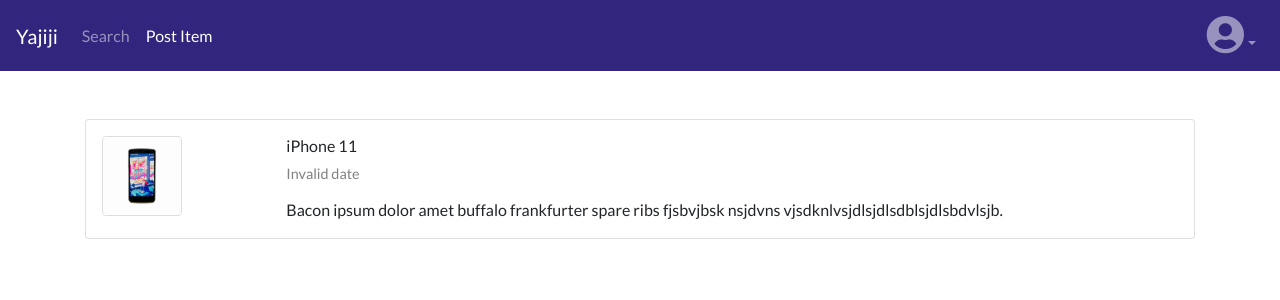
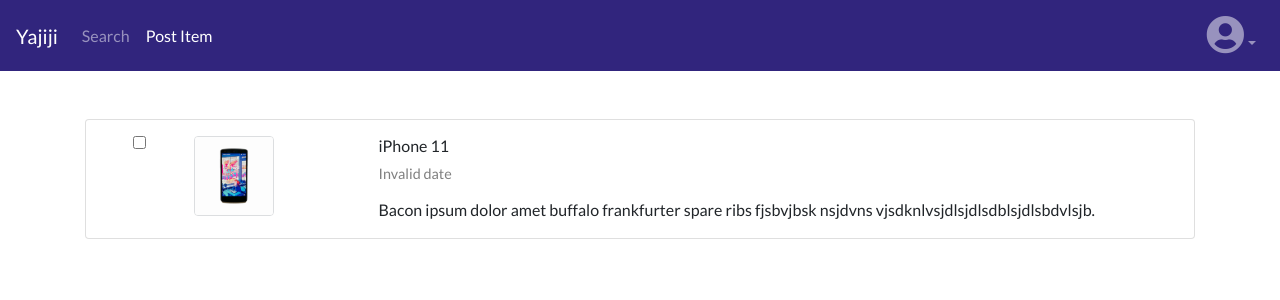
Before and after one commit to ykurata/shop-app, a React (Create React App) app in the folder client/: page /message in a window 1280 px wide. Shown: the top 300 px of the page. Built offline with nearby package versions, Linux system fonts and the light colour scheme; no server answers; sample sign-in values are in the browser's storage.

Commit message:
add checkbox in message list

```diff
--- a/client/src/components/List.js
+++ b/client/src/components/List.js
@@ -50,7 +50,7 @@ class List extends Component {
     let items;
 
     items = filteredItems.map((item, i) => (
-      <Link to={`/detail/${item.id}`} className="card list-group-item" key={i}>
+      <Link to={`/detail/${item.id}`} className="card" key={i}>
         <div className="card-body row">
           <div className="col-lg-3 col-md-3 col-sm-2">
             {item.image.length !== 0 ? (
--- a/client/src/components/Message.js
+++ b/client/src/components/Message.js
@@ -24,20 +24,21 @@ class Message extends Component {
         <div className="container item-list">
 
             <div className="list-group">
-              <Link to="/" className="card card-link message-list-group-item" >
-                {/* <Link to="/" className="card-link"> */}
+              <Link to="/" className="card message-card" >
                 <div className="card-body row message-card-row">
+                  <div className="col-lg-1 col-md-1 text-center">
+                    <input type="checkbox" className="form-check-input m-auto" id="exampleCheck1" />
+                  </div>
                   <div className="col-lg-2 col-md-2 col-sm-2">
                       {/* <div className="no-image text-center"><i className="fas fa-image fa-5x"></i></div> */}
                     <img src={phone} alt="..." className="rounded message-list-item-img" />
                   </div>
-                    <div className="col-lg-10 col-md-10 col-sm-10">
+                  <div className="col-lg-9 col-md-9 col-sm-9">
                     <h6>iPhone 11</h6>
                     <p className="date"><Moment format="MM/DD/YYYY">Date</Moment></p>
                     <p className="description">Bacon ipsum dolor amet buffalo frankfurter spare ribs fjsbvjbsk nsjdvns  vjsdknlvsjdlsjdlsdblsjdlsbdvlsjb.</p>
                   </div>
                 </div>
-                {/* </Link>    */}
               </Link>
             </div>
 
--- a/client/src/index.css
+++ b/client/src/index.css
@@ -49,12 +49,10 @@ nav {
 .list-group {
   margin-bottom: 5rem;
 }
-.list-group-item {
+.card {
+  color: inherit;
   max-height: 220px;
   padding: .5rem;
-}
-.card {
-  color: inherit;
 }
 .card:hover {
   background-color: #f7f7f7;
@@ -246,7 +244,7 @@ p {
 }
 
 /* Message Page Styles */
-.message-list-group-item {
+.message-card {
   max-height: 120px;
   padding: .5rem;
 }
```
Lines whose indentation alone changed are shown as unchanged.
